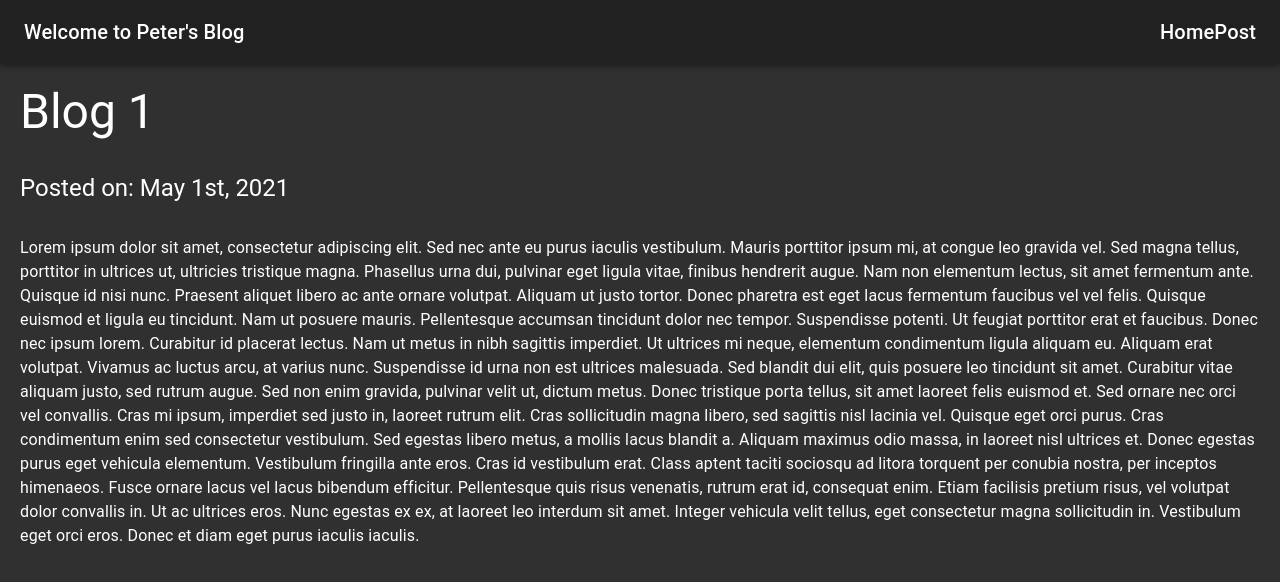
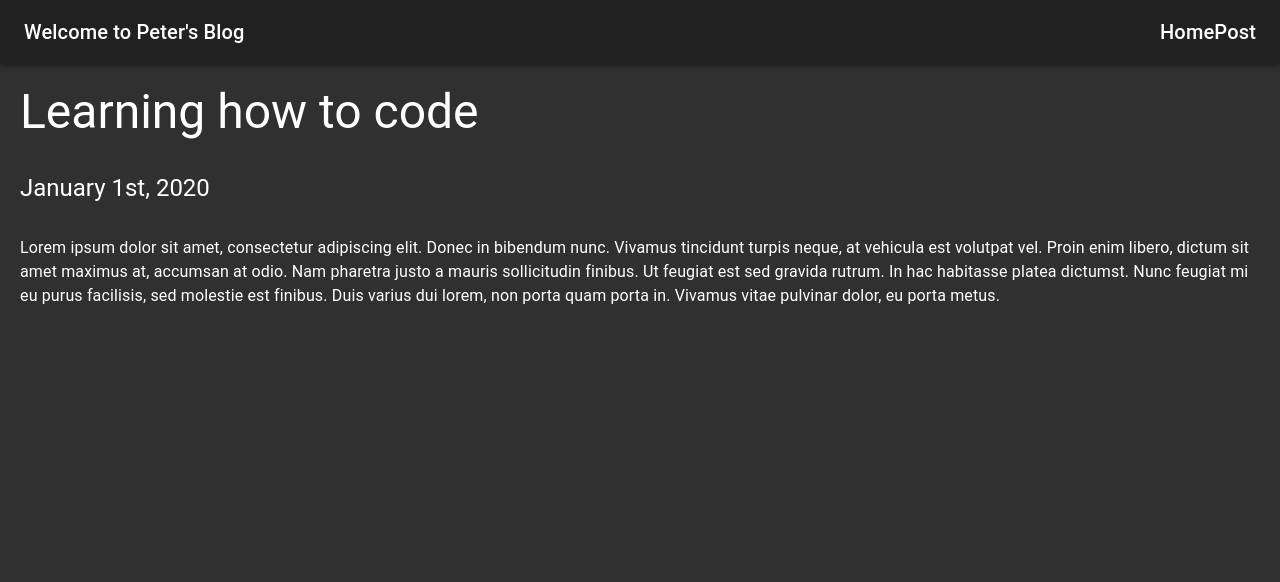
Before and after one commit to PetDios9/MERNBlog, a React (Create React App) app in the folder client/: page /blogs/1 in a window 1280 px wide. Shown: the top 582 px of the page. Built offline with nearby package versions, Linux system fonts and the light colour scheme; data requests are answered from the project's data file.

Commit message:
put fetch function into its own file to minimize code blocks where fetches are necessary,now  displaying data in blog details

```diff
--- a/client/src/Pages/BlogDetails.js
+++ b/client/src/Pages/BlogDetails.js
@@ -1,29 +1,29 @@
 import { Grid, Typography } from '@material-ui/core'
 import React from 'react'
 import { useParams } from 'react-router'
+import useFetch from '../components/useFetch'
 
 export default function BlogDetails() {
     const {id} = useParams()
+    console.log(id)
+    let blog = []
+    blog = useFetch(`http://localhost:8000/blogs/${id}`)
 
     return (
         <Grid container  spacing={4}>
             <Grid item xs={12}>
                 <Typography variant='h3'>
-                    Blog {id}
+                    {blog.title}
                 </Typography>
             </Grid>
             <Grid item xs={12}>
                 <Typography variant="h5">
-                    Posted on: May 1st, 2021
+                    {blog.date}
                 </Typography>
             </Grid>
             <Grid item>
                 <Typography variant='body1'>
-                    Lorem ipsum dolor sit amet, consectetur adipiscing elit. Sed nec ante eu purus iaculis vestibulum. Mauris porttitor ipsum mi, at congue leo gravida vel. Sed magna tellus, porttitor in ultrices ut, ultricies tristique magna. Phasellus urna dui, pulvinar eget ligula vitae, finibus hendrerit augue. Nam non elementum lectus, sit amet fermentum ante. Quisque id nisi nunc. Praesent aliquet libero ac ante ornare volutpat. Aliquam ut justo tortor. Donec pharetra est eget lacus fermentum faucibus vel vel felis. Quisque euismod et ligula eu tincidunt. Nam ut posuere mauris. Pellentesque accumsan tincidunt dolor nec tempor. Suspendisse potenti. Ut feugiat porttitor erat et faucibus. Donec nec ipsum lorem. Curabitur id placerat lectus.
-
-                    Nam ut metus in nibh sagittis imperdiet. Ut ultrices mi neque, elementum condimentum ligula aliquam eu. Aliquam erat volutpat. Vivamus ac luctus arcu, at varius nunc. Suspendisse id urna non est ultrices malesuada. Sed blandit dui elit, quis posuere leo tincidunt sit amet. Curabitur vitae aliquam justo, sed rutrum augue. Sed non enim gravida, pulvinar velit ut, dictum metus. Donec tristique porta tellus, sit amet laoreet felis euismod et. Sed ornare nec orci vel convallis. Cras mi ipsum, imperdiet sed justo in, laoreet rutrum elit. Cras sollicitudin magna libero, sed sagittis nisl lacinia vel. Quisque eget orci purus. Cras condimentum enim sed consectetur vestibulum. Sed egestas libero metus, a mollis lacus blandit a. Aliquam maximus odio massa, in laoreet nisl ultrices et.
-
-                    Donec egestas purus eget vehicula elementum. Vestibulum fringilla ante eros. Cras id vestibulum erat. Class aptent taciti sociosqu ad litora torquent per conubia nostra, per inceptos himenaeos. Fusce ornare lacus vel lacus bibendum efficitur. Pellentesque quis risus venenatis, rutrum erat id, consequat enim. Etiam facilisis pretium risus, vel volutpat dolor convallis in. Ut ac ultrices eros. Nunc egestas ex ex, at laoreet leo interdum sit amet. Integer vehicula velit tellus, eget consectetur magna sollicitudin in. Vestibulum eget orci eros. Donec et diam eget purus iaculis iaculis.
+                    {blog.body}
                 </Typography>
             </Grid>
         </Grid>
--- a/client/src/Pages/Homepage.js
+++ b/client/src/Pages/Homepage.js
@@ -1,15 +1,12 @@
 import { Grid, } from '@material-ui/core'
-import React, {useEffect, useState} from 'react'
+import React from 'react'
 import BlogCard from '../components/BlogCard'
+import useFetch from '../components/useFetch'
 
 export default function Homepage() {
-    const [blogs, setBlogs] = useState([])
 
-    useEffect(()=> {
-        fetch('http://localhost:8000/blogs')
-            .then(res => res.json())
-            .then(data => setBlogs(data))
-    },[])
+    let blogs = []
+    blogs = useFetch('http://localhost:8000/blogs/')
 
     const renderedBlogs = blogs.map(blog =>
         <Grid item xs={3} key={blog.id}>
--- /dev/null
+++ b/client/src/components/useFetch.js
@@ -0,0 +1,20 @@
+import { useState, useEffect } from 'react'
+
+const useFetch = (api) =>{
+    const [blogs, setBlogs] = useState([])
+
+    useEffect(()=> {
+        fetch(api)
+            .then(res => {
+                if (!res.ok) {
+                    throw Error ('could not collect resources')
+                }
+                return res.json()
+            })
+            .then(data => setBlogs(data))
+            .catch(err => console.log(err))
+    },[api])
+    return blogs
+}
+
+export default useFetch
```
